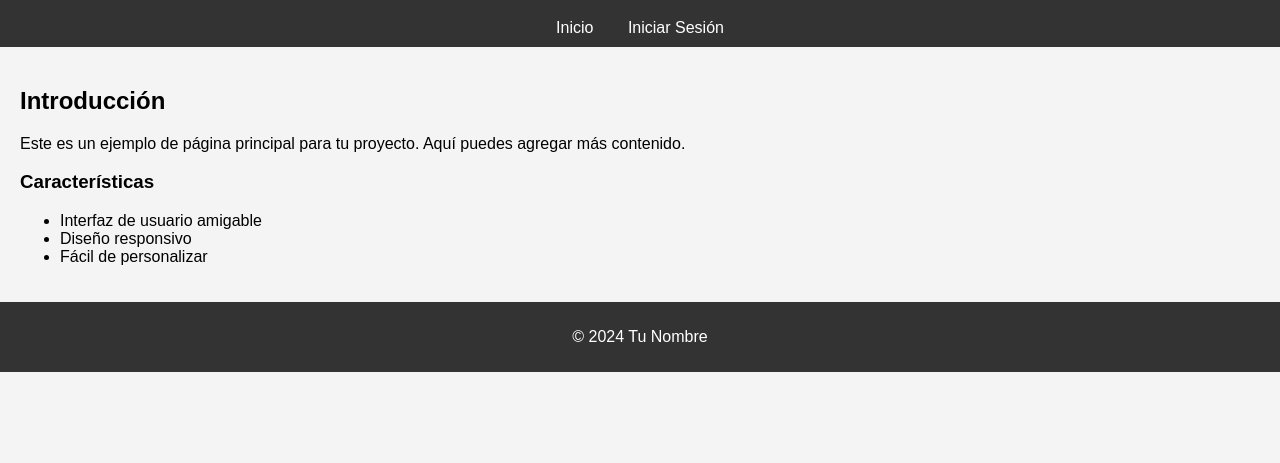
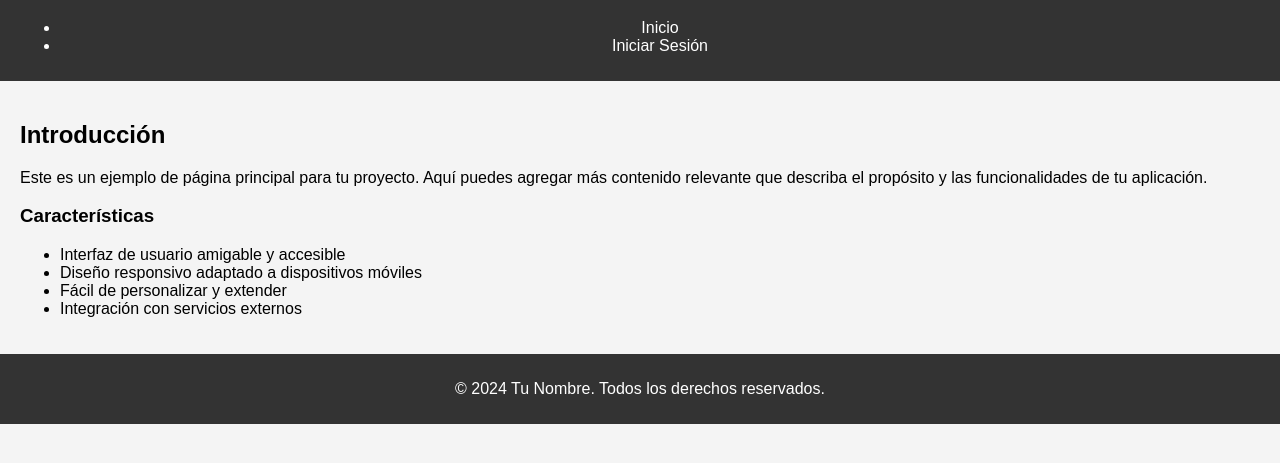
Before and after one commit to CGFernando28/Probando-git, a plain HTML site: page index.html in a window 1280 px wide. Shown: the part 71-534 px from the top of the page. Drawn offline with Linux system fonts and the light colour scheme.

Commit message:
mio fernando index

```diff
--- a/index.html
+++ b/index.html
@@ -8,26 +8,38 @@
 </head>
 <body>
     <header>
-        <h1>Bienvenido a Nuestro Proyecto</h1>
-        <nav>
-            <a href="index.html">Inicio</a>
-            <a href="login.html">Iniciar Sesión</a>
-        </nav>
+        <div class="container">
+            <h1>Bienvenido a Nuestro Proyecto</h1>
+            <nav>
+                <ul>
+                    <li><a href="index.html">Inicio</a></li>
+                    <li><a href="login.html">Iniciar Sesión</a></li>
+                </ul>
+            </nav>
+        </div>
     </header>
-    <main>
-        <h2>Introducción</h2>
-        <p>Este es un ejemplo de página principal para tu proyecto. Aquí puedes agregar más contenido.</p>
+
+    <main class="container">
+        <section>
+            <h2>Introducción</h2>
+            <p>Este es un ejemplo de página principal para tu proyecto. Aquí puedes agregar más contenido relevante que describa el propósito y las funcionalidades de tu aplicación.</p>
+        </section>
+
         <section>
             <h3>Características</h3>
             <ul>
-                <li>Interfaz de usuario amigable</li>
-                <li>Diseño responsivo</li>
-                <li>Fácil de personalizar</li>
+                <li>Interfaz de usuario amigable y accesible</li>
+                <li>Diseño responsivo adaptado a dispositivos móviles</li>
+                <li>Fácil de personalizar y extender</li>
+                <li>Integración con servicios externos</li>
             </ul>
         </section>
     </main>
+
     <footer>
-        <p>&copy; 2024 Tu Nombre</p>
+        <div class="container">
+            <p>&copy; 2024 Tu Nombre. Todos los derechos reservados.</p>
+        </div>
     </footer>
 </body>
 </html>
```
